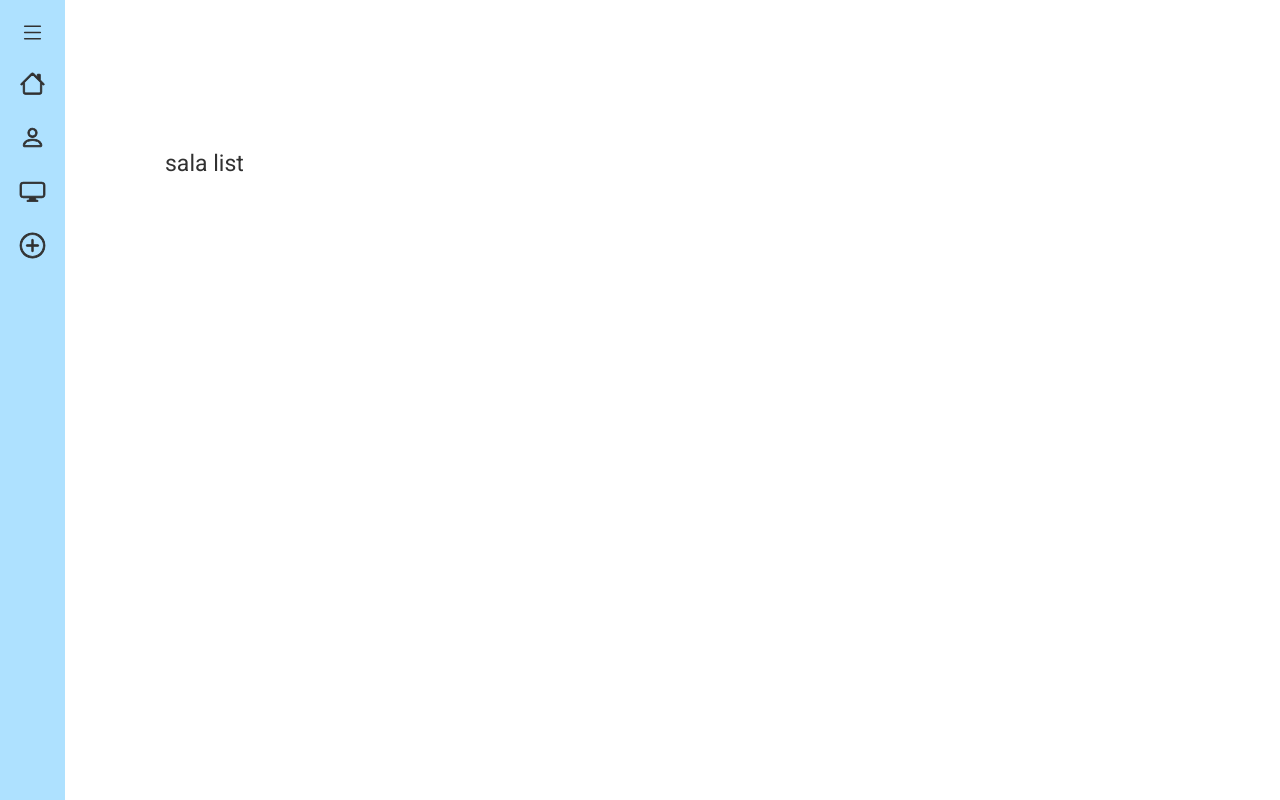
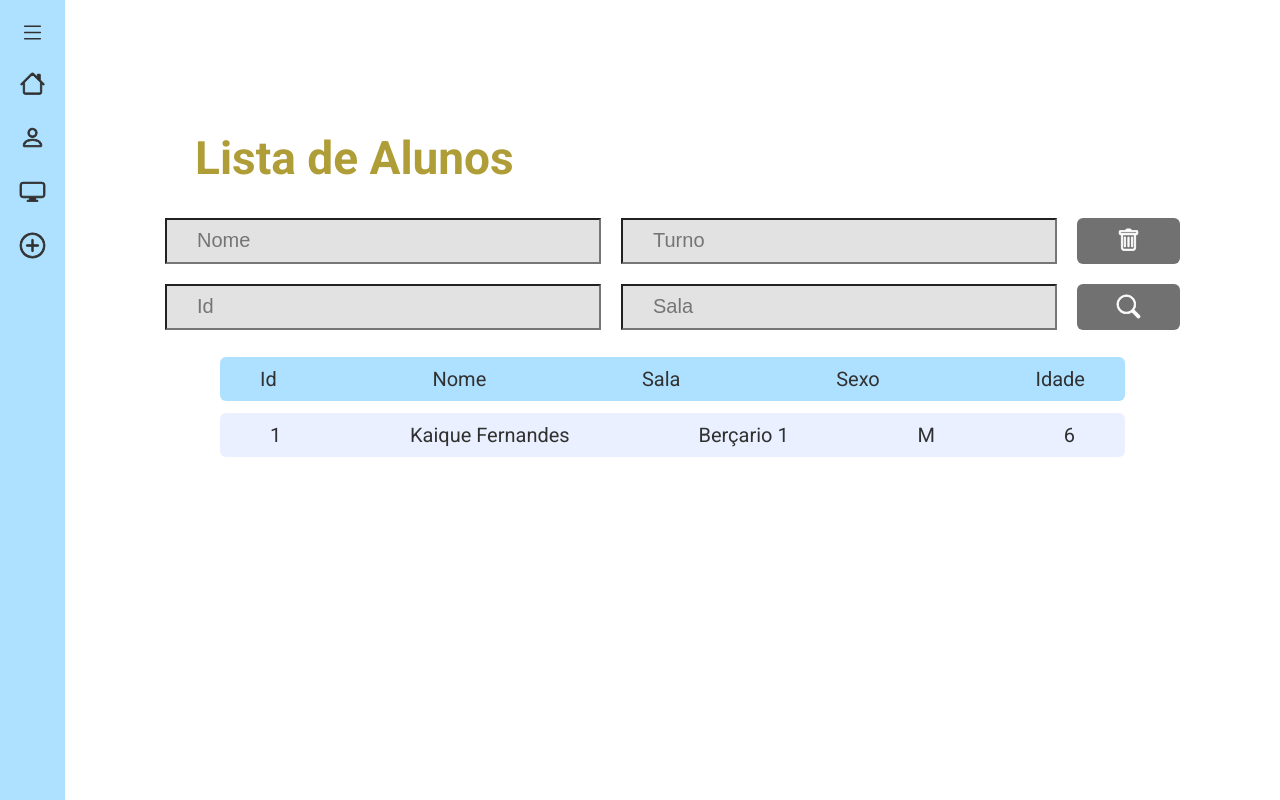
Before and after one commit to GustavoH06/DiarioCarequinha, a React (Vite) app in the folder gerenciadorCarequinha/gerenciador-carequinha/: page /sala-List in a window 1280 px wide. Built offline with nearby package versions, Linux system fonts and the light colour scheme; no server answers.

Commit message:
front listas testes

```diff
--- a/gerenciadorCarequinha/gerenciador-carequinha/src/App.css
+++ b/gerenciadorCarequinha/gerenciador-carequinha/src/App.css
@@ -56,7 +56,7 @@ i {
 .main-container{
   color: #313131;
   font-size: 23px;
-  padding: 150px 100px;
+  padding: 100px 50px;
   width: 100%;
   margin-left: 65px;
 
@@ -196,3 +196,61 @@ i {
   border-bottom: 2px solid #313131;
   height: 20px;
 }
+
+/*Listas*/
+
+.list-container{
+  display: flex;
+  flex-direction: column;
+  margin: 0px 50px;
+  column-gap: 30px;
+}
+
+.list-container h1{
+  color: #AF9D37;
+  margin:5;
+  margin-left: 30px;
+}
+
+.filter-container{
+  display: flex;
+  flex-direction: row;
+  flex:1;
+  margin-bottom: 20px;
+  width: 100%;
+  gap: 20px;
+}
+
+.filter-input{
+  display: grid;
+  flex:1;
+  grid-template-columns: auto auto;
+  gap: 20px;
+
+}
+
+.filter-input input{
+  height: 40px;
+  background-color: #e2e2e2;
+}
+
+.filter-input input[type="text"]{
+  font-size: 20px;
+  padding-left: 30px
+}
+
+.filter-buttons{
+  display: grid;
+  grid-template-columns: auto;
+  gap: 20px;
+
+}
+
+.filter-buttons i{
+  display: flex;
+  background-color: #717171;
+  border-radius: 6px;
+  color: white;
+  padding: 0px 40px;
+  align-items: center;
+}
--- a/gerenciadorCarequinha/gerenciador-carequinha/src/pages/AlunoList.jsx
+++ b/gerenciadorCarequinha/gerenciador-carequinha/src/pages/AlunoList.jsx
@@ -1,5 +1,41 @@
 function AlunoList(){
-    return'aluno list';
+    return(
+        <div className="list-container">
+            <h1>Lista de Salas</h1>
+            <div className="filter-container">
+                <div className="filter-input">
+                    <input type="text" name="name" placeholder="Nome"/>
+                    <input type="text" name="age" placeholder="Tipo Turma"/>
+                    <input type="text" name="job" placeholder="Id"/>
+                    <input type="text" name="a" placeholder="Turno"/>
+                </div>
+                <div className="filter-buttons">
+                    <i class="bi bi-trash"></i>
+                    <i class="bi bi-search" style={{}}></i>
+                </div>
+            </div>
+
+            <div className="salas-list">
+                <div className="list-container">
+                    <div className="item-list header">
+                        <label>Id</label>
+                        <label>Nome</label>
+                        <label>Tipo</label>
+                        <label>Turno</label>
+                        <label>Alunos</label>
+                    </div>
+
+                    <div className="item-list content">
+                        <label>1</label>
+                        <label>Berçario 1</label>
+                        <label>Berçario</label>
+                        <label>Manhã</label>
+                        <label>17</label>
+                    </div>
+                </div>
+            </div>
+        </div>
+    );
 }
 
 export default AlunoList;
--- a/gerenciadorCarequinha/gerenciador-carequinha/src/pages/SalaList.jsx
+++ b/gerenciadorCarequinha/gerenciador-carequinha/src/pages/SalaList.jsx
@@ -1,5 +1,41 @@
 function SalaList(){
-    return'sala list';
+    return(
+        <div className="list-container">
+            <h1>Lista de Alunos</h1>
+            <div className="filter-container">
+                <div className="filter-input">
+                    <input type="text" name="name" placeholder="Nome"/>
+                    <input type="text" name="age" placeholder="Turno"/>
+                    <input type="text" name="job" placeholder="Id"/>
+                    <input type="text" name="a" placeholder="Sala"/>
+                </div>
+                <div className="filter-buttons">
+                    <i class="bi bi-trash"></i>
+                    <i class="bi bi-search" style={{}}></i>
+                </div>
+            </div>
+
+            <div className="salas-list">
+                <div className="list-container">
+                    <div className="item-list header">
+                        <label>Id</label>
+                        <label>Nome</label>
+                        <label>Sala</label>
+                        <label>Sexo</label>
+                        <label>Idade</label>
+                    </div>
+
+                    <div className="item-list content">
+                        <label>1</label>
+                        <label>Kaique Fernandes</label>
+                        <label>Berçario 1</label>
+                        <label>M</label>
+                        <label>6</label>
+                    </div>
+                </div>
+            </div>
+        </div>
+    );
 }
 
 export default SalaList;
```
